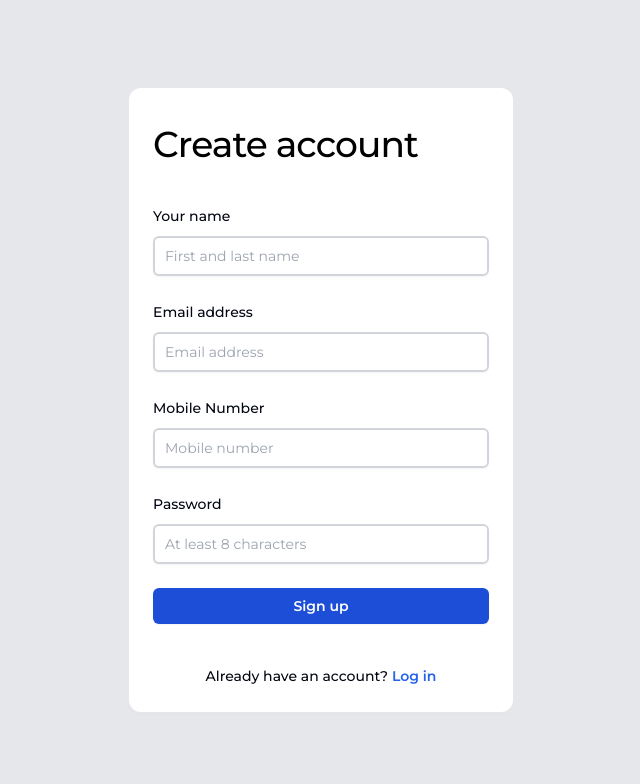
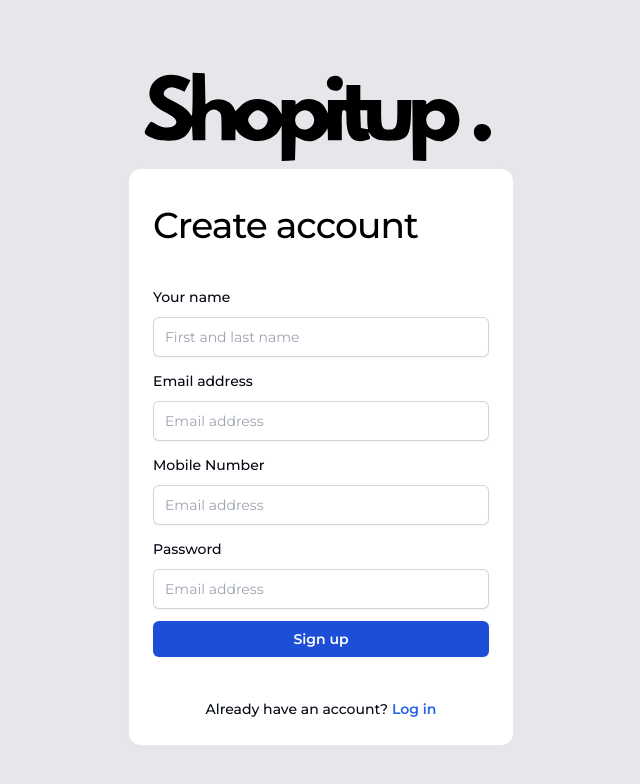
Before and after one commit to Chxndxn/Shop-it-up, a React (Vite) app in the folder client/: page /signup in a window 1280 px wide. Shown: the top 784 px of the page, without its empty margins (319-959 px from the left). Built offline with nearby package versions, Linux system fonts and the light colour scheme.

Commit message:
Adding react hook form / validation / logo

```diff
--- a/client/src/components/auth/Login.jsx
+++ b/client/src/components/auth/Login.jsx
@@ -1,10 +1,22 @@
 import { Link } from "react-router-dom";
+import { useForm } from "react-hook-form";
+import ShopItUp from "../../assets/Shopitup-svg.svg";
 
 const Login = () => {
+  const {
+    register,
+    handleSubmit,
+    formState: { errors },
+  } = useForm();
+
+  const onSubmit = (data) => console.log(data);
   return (
     <>
       <div className="flex h-screen justify-center items-center">
         <div className="w-full md:max-w-md px-6 py-12 lg:px-8">
+          <div>
+            <img src={ShopItUp} style={{ maxWidth: "100%", height: "auto" }} />
+          </div>
           <div className="ring-2 rounded-xl ring-gray-200 shadow px-6 py-1 bg-white">
             <div className="mx-auto w-full max-w-sm">
               <h1 className="mt-8 lg:text-4xl text-2xl leading-9 tracking-tight text-black font-medium">
@@ -13,7 +25,11 @@ const Login = () => {
             </div>
 
             <div className="m-5 sm:mx-auto sm:w-full sm:max-w-sm">
-              <form className="space-y-6" action="#" method="POST">
+              <form
+                className="space-y-6"
+                noValidate
+                onSubmit={handleSubmit(onSubmit)}
+              >
                 <div>
                   <label
                     htmlFor="email"
@@ -24,11 +40,17 @@ const Login = () => {
                   <div className="mt-2">
                     <input
                       id="email"
-                      name="email"
+                      {...register("email", {
+                        required: "Email or mobile number is required",
+                      })}
                       type="email"
                       autoComplete="email"
-                      required
-                      className="block w-full rounded-md ring-2 ring-inset ring-gray-300 py-2 px-3 text-gray-900 shadow-sm placeholder:text-gray-700 sm:text-sm sm:leading-6"
+                      placeholder={errors.email ? errors.email.message : ""}
+                      className={`block w-full rounded-md ring-1 ring-inset ring-gray-300 py-2 px-3 text-gray-900 shadow-sm ${
+                        errors.password
+                          ? `placeholder:text-red-400 ring-red-300`
+                          : `placeholder:text-gray-400 ring-gray-300`
+                      } sm:text-sm sm:leading-6`}
                     />
                   </div>
                 </div>
@@ -45,11 +67,19 @@ const Login = () => {
                   <div className="mt-2">
                     <input
                       id="password"
-                      name="password"
+                      {...register("password", {
+                        required: "Password is required",
+                      })}
                       type="password"
                       autoComplete="current-password"
-                      required
-                      className="block w-full rounded-md ring-2 ring-inset ring-gray-300 py-2 px-3 text-gray-900 shadow-sm placeholder:text-gray-400 sm:text-sm sm:leading-6"
+                      placeholder={
+                        errors.password ? errors.password.message : ""
+                      }
+                      className={`block w-full rounded-md ring-1 ring-inset ring-gray-300 py-2 px-3 text-gray-900 shadow-sm ${
+                        errors.password
+                          ? `placeholder:text-red-400 ring-red-300`
+                          : `placeholder:text-gray-400 ring-gray-300`
+                      } sm:text-sm sm:leading-6`}
                     />
                   </div>
                 </div>
@@ -69,9 +99,9 @@ const Login = () => {
                   Do not have an account?{" "}
                 </p>
                 <Link to="/signup">
-                <button className="flex w-full justify-center rounded-md bg-gray-700 px-3 py-1.5 text-sm leading-6 text-white shadow-lg hover:bg-gray-800 focus-visible:outline focus-visible:outline-2 focus-visible:outline-offset-2 focus-visible:outline-indigo-600">
-                  Create an account
-                </button>
+                  <button className="flex w-full justify-center rounded-md bg-gray-700 px-3 py-1.5 text-sm leading-6 text-white shadow-lg hover:bg-gray-800 focus-visible:outline focus-visible:outline-2 focus-visible:outline-offset-2 focus-visible:outline-indigo-600">
+                    Create an account
+                  </button>
                 </Link>
               </div>
             </div>
--- a/client/src/components/auth/Signup.jsx
+++ b/client/src/components/auth/Signup.jsx
@@ -1,10 +1,23 @@
 import { Link } from "react-router-dom";
+import { useForm } from "react-hook-form";
+import ShopItUp from "../../assets/Shopitup-svg.svg";
 
 const Signup = () => {
+  const {
+    register,
+    handleSubmit,
+    formState: { errors },
+  } = useForm();
+
+  const onSubmit = (data) => console.log(data);
+
   return (
     <>
       <div className="flex h-screen justify-center items-center">
-        <div className="w-full md:max-w-md px-6 py-12 lg:px-8">
+        <div className="w-full md:max-w-md px-6 py-4 lg:px-8">
+          <div>
+            <img src={ShopItUp} style={{ maxWidth: "100%", height: "auto" }} />
+          </div>
           <div className="ring-2 rounded-xl ring-gray-200 shadow px-6 py-1 bg-white">
             <div className="mx-auto w-full max-w-sm">
               <h1 className="mt-8 lg:text-4xl text-2xl leading-9 tracking-tight text-black font-medium">
@@ -13,7 +26,11 @@ const Signup = () => {
             </div>
 
             <div className="mt-10 sm:mx-auto sm:w-full sm:max-w-sm">
-              <form className="space-y-6" action="#" method="POST">
+              <form
+                noValidate
+                className="space-y-3"
+                onSubmit={handleSubmit(onSubmit)}
+              >
                 <div>
                   <label
                     htmlFor="name"
@@ -21,14 +38,24 @@ const Signup = () => {
                   >
                     Your name
                   </label>
+
                   <div className="mt-2">
                     <input
                       id="name"
-                      name="name"
+                      {...register("name", {
+                        required: `First and last name is required`,
+                      })}
                       type="text"
-                      required
-                      placeholder="First and last name"
-                      className="block w-full rounded-md ring-2 ring-inset ring-gray-300 py-2 px-3 text-gray-900 shadow-sm placeholder:text-gray-400 sm:text-sm sm:leading-6"
+                      placeholder={
+                        errors.name
+                          ? errors.name.message
+                          : "First and last name"
+                      }
+                      className={`block w-full rounded-md ring-1 ring-inset py-2 px-3 text-gray-900 shadow-sm ${
+                        errors.name
+                          ? `placeholder:text-red-500 ring-red-300`
+                          : `placeholder:text-gray-400 ring-gray-300`
+                      }  sm:text-sm sm:leading-6`}
                     />
                   </div>
                 </div>
@@ -43,12 +70,19 @@ const Signup = () => {
                   <div className="mt-2">
                     <input
                       id="email"
-                      name="email"
+                      {...register("email", {
+                        required: `Email address is required`,
+                      })}
                       type="email"
                       autoComplete="email"
-                      required
-                      placeholder="Email address"
-                      className="block w-full rounded-md ring-2 ring-inset ring-gray-300 py-2 px-3 text-gray-900 shadow-sm placeholder:text-gray-400 sm:text-sm sm:leading-6"
+                      placeholder={
+                        errors.email ? errors.email.message : "Email address"
+                      }
+                      className={`block w-full rounded-md ring-1 ring-inset py-2 px-3 text-gray-900 shadow-sm ${
+                        errors.email
+                          ? `placeholder:text-red-500 ring-red-300`
+                          : `placeholder:text-gray-400 ring-gray-300`
+                      }  sm:text-sm sm:leading-6`}
                     />
                   </div>
                 </div>
@@ -63,11 +97,20 @@ const Signup = () => {
                   <div className="mt-2">
                     <input
                       id="mobileNumber"
-                      name="mobileNumber"
+                      {...register("mobileNumber", {
+                        required: `Mobile number is required`,
+                      })}
                       type="text"
-                      required
-                      placeholder="Mobile number"
-                      className="block w-full rounded-md ring-2 ring-inset ring-gray-300 py-2 px-3 text-gray-900 shadow-sm placeholder:text-gray-400 sm:text-sm sm:leading-6"
+                      placeholder={
+                        errors.mobileNumber
+                          ? errors.mobileNumber.message
+                          : "Email address"
+                      }
+                      className={`block w-full rounded-md ring-1 ring-inset py-2 px-3 text-gray-900 shadow-sm ${
+                        errors.mobileNumber
+                          ? `placeholder:text-red-500 ring-red-300`
+                          : `placeholder:text-gray-400 ring-gray-300`
+                      }  sm:text-sm sm:leading-6`}
                     />
                   </div>
                 </div>
@@ -84,12 +127,21 @@ const Signup = () => {
                   <div className="mt-2">
                     <input
                       id="password"
-                      name="password"
+                      {...register("password", {
+                        required: `Password is required`,
+                      })}
                       type="password"
                       autoComplete="current-password"
-                      required
-                      placeholder="At least 8 characters"
-                      className="block w-full rounded-md ring-2 ring-inset ring-gray-300 py-2 px-3 text-gray-900 shadow-sm placeholder:text-gray-400 sm:text-sm sm:leading-6"
+                      placeholder={
+                        errors.password
+                          ? errors.password.message
+                          : "Email address"
+                      }
+                      className={`block w-full rounded-md ring-1 ring-inset  py-2 px-3 text-gray-900 shadow-sm ${
+                        errors.password
+                          ? `placeholder:text-red-500 ring-red-300`
+                          : `placeholder:text-gray-400 ring-gray-300`
+                      }  sm:text-sm sm:leading-6`}
                     />
                   </div>
                 </div>
```
